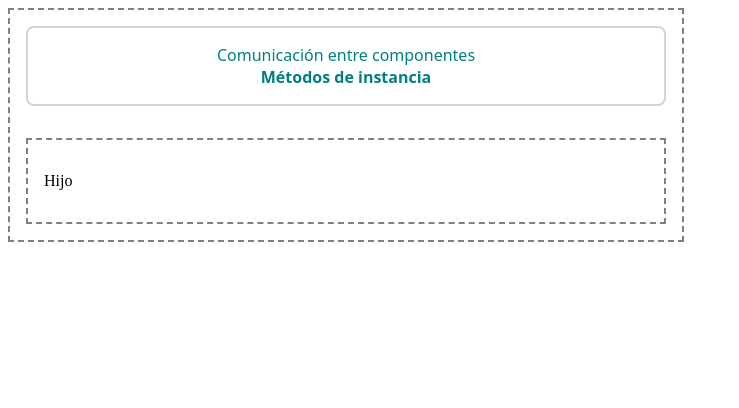
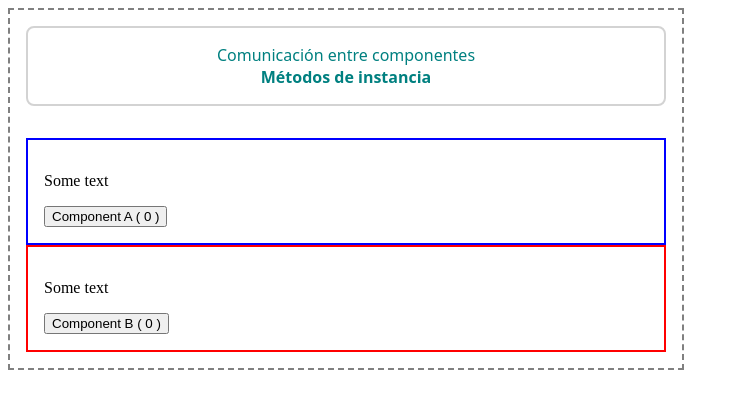
Before and after one commit to GioRosales/react-course, a React (Create React App) app: page / in a window 1280 px wide. Shown: the top 408 px of the page, without its empty margins (0-739 px from the left). Built offline with nearby package versions, Linux system fonts and the light colour scheme.

Commit message:
Parents communication

```diff
--- a/src/App.js
+++ b/src/App.js
@@ -4,6 +4,16 @@ const mainBox = {
   border: "2px dashed gray",
   padding: '1rem',
   maxWidth: '50vw',
+};
+
+const blueBox = {
+  ...mainBox,
+  border: '2px solid blue'
+};
+
+const redBox = {
+  ...mainBox,
+  border: '2px solid red'
 };
 
 const Header = () => {
@@ -28,35 +38,64 @@ const Header = () => {
   )
 }
 
-class Hijo extends Component {
-  handleClick = (e) => {
-    e.stopPropagation();
-    console.log("click en <Hijo />");
+class ComponentA extends Component {
+  render(){
+    const { num } = this.props
+    return(
+      <div style={blueBox}>
+        <p>Some text</p>
+        <button onClick={this.props.onAdd}>
+          Component A ( {num} )
+        </button>
+      </div>
+    )
   }
+}
+
+class ComponentB extends Component {
   render(){
+    const { num } = this.props
     return(
-      <div
-        style={mainBox}
-        onClick={this.handleClick}
-      >
-        <p>Hijo</p>
+      <div style={redBox}>
+        <p>Some text</p>
+        <button onClick={this.props.onAdd}>
+          Component B ( {num} )
+        </button>
       </div>
     )
   }
 }
 
 class App extends Component {
-  handleClick = () => {
-    console.log('Click en <Padre />');
+  state = {
+    countA: 0,
+    countB: 0
   }
+  onAdd = () => {
+
+  }
+
+  handleAddA = () => {
+    this.setState(state => ({
+      countA: state.countA + 1
+    }));
+  }
+
+  handleAddB = () => {
+    this.setState(state => ({
+      countB: state.countB + 2
+    }));
+  }
+
   render(){
+    const {countA, countB} = this.state;
     return(
       <div
         style={mainBox}
-      onClick={this.handleClick}
       >
         <Header />
-      <Hijo />
+        <ComponentA num={countA} onAdd={this.handleAddB}/>
+        <ComponentB num={countB} onAdd={this.handleAddA}/>
       </div>
     )
   }
```
Lines whose indentation alone changed are shown as unchanged.
